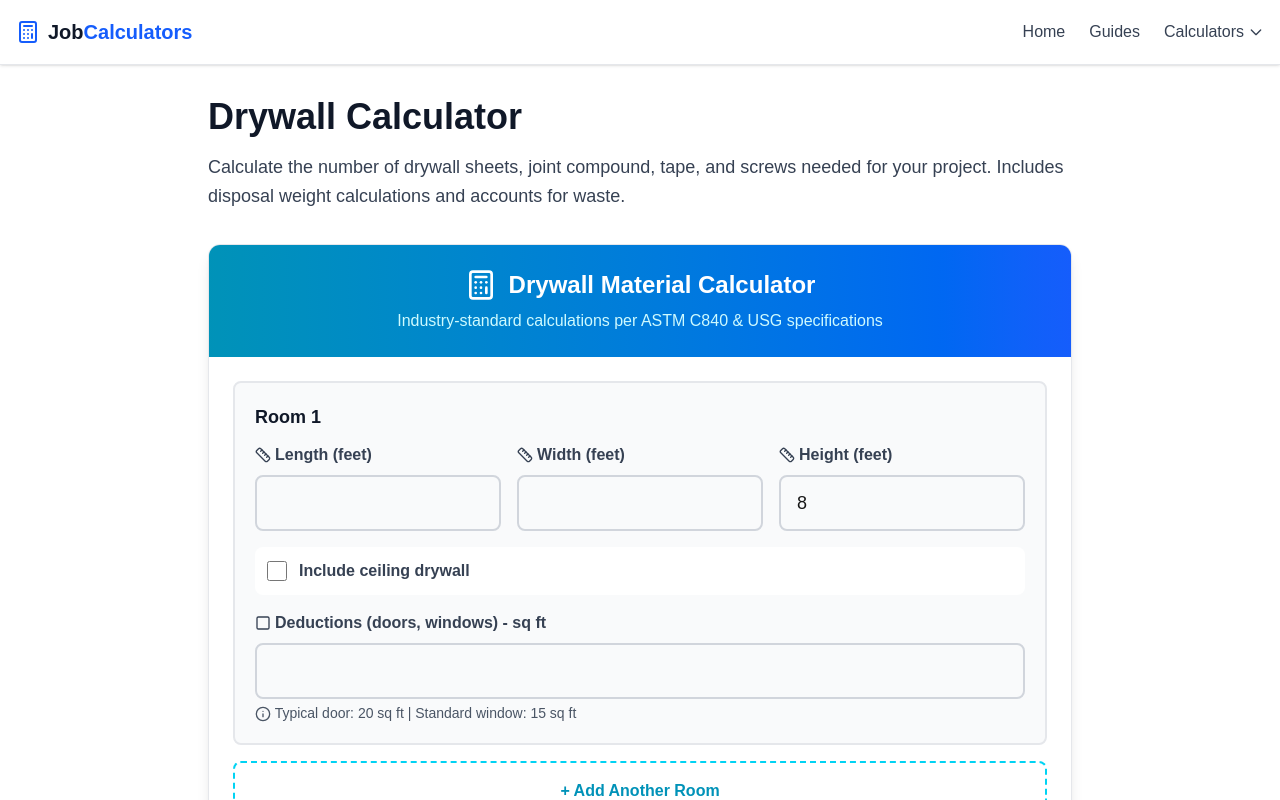
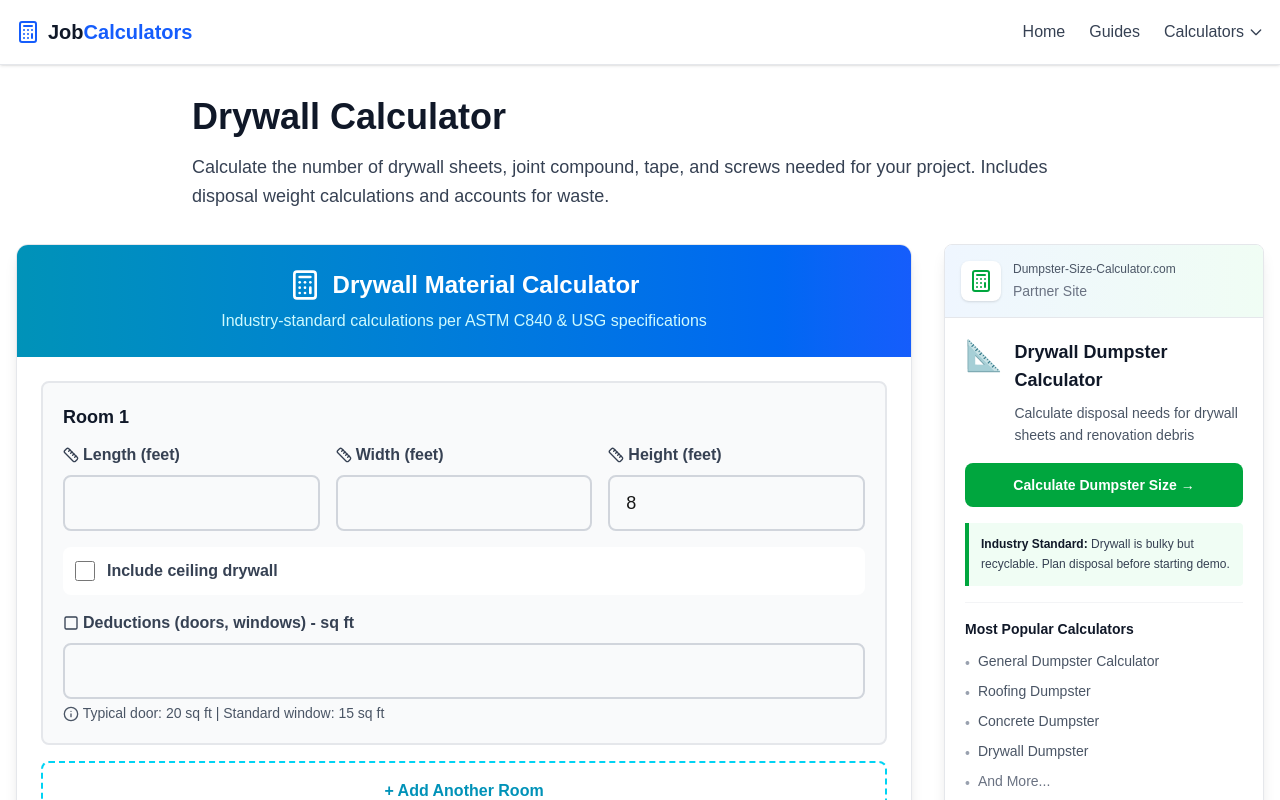
Before and after one commit to modernsitebuilders/remodelcalculators-public, a Next.js app: page /drywall-calculator in a window 1280 px wide. Shown: the top 800 px of the page. Built offline with nearby package versions, Linux system fonts and the light colour scheme.

Commit message:
promos/sidebar

```diff
--- a/src/app/concrete-calculator/page.js
+++ b/src/app/concrete-calculator/page.js
@@ -2,6 +2,7 @@ import { getCalculatorData } from '@/data/calculatorData';
 import ConcreteCalculator from '@/components/calculators/ConcreteCalculator';
 import CalculatorBlogLink from '@/components/blog/CalculatorBlogLink';
 import { generateCalculatorSchema, generateCalculatorBreadcrumbSchema } from '@/utils/calculator-schema';
+import DumpsterSidebar from '@/components/sidebar/DumpsterSidebar';
 
 export async function generateMetadata() {
   const data = getCalculatorData('concrete-calculator');
@@ -48,12 +49,18 @@ export default function ConcreteCalculatorPage() {
         dangerouslySetInnerHTML={{ __html: JSON.stringify(breadcrumbSchema) }}
       />
 
-      <div className="container mx-auto px-4 py-8 max-w-4xl">
-        <div className="mb-8">
+      <div className="container mx-auto px-4 py-8">
+        {/* Header - Centered */}
+        <div className="mb-8 max-w-4xl mx-auto">
           <h1 className="text-4xl font-bold mb-4 text-gray-900">{data.h1}</h1>
           <p className="text-lg text-gray-700 leading-relaxed">{data.intro}</p>
         </div>
 
+        {/* Flex Layout: Calculator centered + Sidebar in remaining space */}
+        <div className="flex flex-col lg:flex-row gap-8 max-w-7xl mx-auto">
+
+          {/* Calculator - Centered, takes remaining space but max-w-4xl */}
+          <div className="flex-1 max-w-4xl lg:mx-auto">
             <ConcreteCalculator />
 
             <CalculatorBlogLink
@@ -76,6 +83,15 @@ export default function ConcreteCalculatorPage() {
               <p className="text-gray-700">{data.howToUse.additionalInfo.content}</p>
             </div>
           </div>
+
+          {/* Sidebar - Fixed narrow width, vertical rectangle */}
+          <div className="w-full lg:w-80 flex-shrink-0">
+            <div className="lg:sticky lg:top-8">
+              <DumpsterSidebar calculatorType="concrete" />
+            </div>
+          </div>
+        </div>
+      </div>
     </>
   );
 }
--- a/src/app/drywall-calculator/page.js
+++ b/src/app/drywall-calculator/page.js
@@ -2,6 +2,7 @@ import { getCalculatorData } from '@/data/calculatorData';
 import DrywallCalculator from '@/components/calculators/DrywallCalculator';
 import CalculatorBlogLink from '@/components/blog/CalculatorBlogLink';
 import { generateCalculatorSchema, generateCalculatorBreadcrumbSchema } from '@/utils/calculator-schema';
+import DumpsterSidebar from '@/components/sidebar/DumpsterSidebar';
 
 export async function generateMetadata() {
   const data = getCalculatorData('drywall-calculator');
@@ -48,12 +49,18 @@ export default function DrywallCalculatorPage() {
         dangerouslySetInnerHTML={{ __html: JSON.stringify(breadcrumbSchema) }}
       />
 
-      <div className="container mx-auto px-4 py-8 max-w-4xl">
-        <div className="mb-8">
+      <div className="container mx-auto px-4 py-8">
+        {/* Header - Centered */}
+        <div className="mb-8 max-w-4xl mx-auto">
           <h1 className="text-4xl font-bold mb-4 text-gray-900">{data.h1}</h1>
           <p className="text-lg text-gray-700 leading-relaxed">{data.intro}</p>
         </div>
 
+        {/* Flex Layout: Calculator centered + Sidebar in remaining space */}
+        <div className="flex flex-col lg:flex-row gap-8 max-w-7xl mx-auto">
+
+          {/* Calculator - Centered, takes remaining space but max-w-4xl */}
+          <div className="flex-1 max-w-4xl lg:mx-auto">
             <DrywallCalculator />
 
             <CalculatorBlogLink
@@ -76,6 +83,15 @@ export default function DrywallCalculatorPage() {
               <p className="text-gray-700">{data.howToUse.additionalInfo.content}</p>
             </div>
           </div>
+
+          {/* Sidebar - Fixed narrow width, vertical rectangle */}
+          <div className="w-full lg:w-80 flex-shrink-0">
+            <div className="lg:sticky lg:top-8">
+              <DumpsterSidebar calculatorType="drywall" />
+            </div>
+          </div>
+        </div>
+      </div>
     </>
   );
 }
--- /dev/null
+++ b/src/components/layout/Sidebar.jsx
@@ -0,0 +1,12 @@
+export default function Sidebar({ children, position = 'right' }) {
+  const positionClasses = {
+    right: 'lg:order-2',
+    left: 'lg:order-1'
+  };
+
+  return (
+    <aside className={`lg:col-span-1 space-y-6 ${positionClasses[position]}`}>
+      {children}
+    </aside>
+  );
+}
--- /dev/null
+++ b/src/components/sidebar/DumpsterSidebar.jsx
@@ -0,0 +1,154 @@
+'use client';
+
+import { ExternalLink, Calculator } from 'lucide-react';
+
+/**
+ * Smart sidebar that links to dumpster-size-calculator.com
+ * Routes to specific calculators for roofing, concrete, and drywall pages
+ * Routes to main site for all other pages
+ */
+export default function DumpsterSidebar({ calculatorType = 'general' }) {
+  // Define routing logic
+  const getDestination = () => {
+    const baseUrl = 'https://dumpster-size-calculator.com';
+    const utmBase = 'utm_source=jobcalculators&utm_medium=sidebar';
+
+    switch(calculatorType) {
+      case 'roofing':
+        return {
+          url: `${baseUrl}/roofing-dumpster-calculator?${utmBase}&utm_campaign=roofing-calculator`,
+          title: 'Roofing Dumpster Calculator',
+          description: 'Calculate exact dumpster size for shingle and roofing debris removal',
+          highlight: 'Roofing projects generate 40-80 lbs per square. Proper sizing prevents overage fees.',
+          icon: '🏠'
+        };
+
+      case 'concrete':
+        return {
+          url: `${baseUrl}/concrete-dumpster-calculator?${utmBase}&utm_campaign=concrete-calculator`,
+          title: 'Concrete Dumpster Calculator',
+          description: 'Heavy materials require specialized containers. Calculate your needs.',
+          highlight: 'Concrete weighs 4,000 lbs/yard. Weight limits apply—calculate before ordering.',
+          icon: '🏗️'
+        };
+
+      case 'drywall':
+        return {
+          url: `${baseUrl}/drywall-dumpster-calculator?${utmBase}&utm_campaign=drywall-calculator`,
+          title: 'Drywall Dumpster Calculator',
+          description: 'Calculate disposal needs for drywall sheets and renovation debris',
+          highlight: 'Drywall is bulky but recyclable. Plan disposal before starting demo.',
+          icon: '📐'
+        };
+
+      default:
+        return {
+          url: `${baseUrl}?${utmBase}&utm_campaign=${calculatorType}`,
+          title: 'Dumpster Size Calculator',
+          description: 'Calculate perfect dumpster size for your project waste',
+          highlight: 'Proper container sizing reduces costs and prevents project delays.',
+          icon: '🗑️'
+        };
+    }
+  };
+
+  const destination = getDestination();
+
+  return (
+    <div className="bg-white rounded-lg shadow-lg border border-gray-200 overflow-hidden">
+      {/* Header */}
+      <div className="bg-gradient-to-r from-blue-50 to-green-50 border-b border-gray-200 p-4">
+        <div className="flex items-start gap-3">
+          <div className="bg-white rounded-lg p-2 shadow-sm">
+            <Calculator className="w-6 h-6 text-green-600" />
+          </div>
+          <div className="flex-1">
+            <div className="text-xs text-gray-600 font-medium mb-1">
+              Dumpster-Size-Calculator.com
+            </div>
+            <div className="text-sm text-gray-500">
+              Partner Site
+            </div>
+          </div>
+        </div>
+      </div>
+
+      {/* Content */}
+      <div className="p-5">
+        {/* Calculator Icon & Title */}
+        <div className="flex items-start gap-3 mb-4">
+          <span className="text-3xl">{destination.icon}</span>
+          <div className="flex-1">
+            <h3 className="font-bold text-gray-900 text-lg mb-2">
+              {destination.title}
+            </h3>
+            <p className="text-sm text-gray-600 leading-relaxed">
+              {destination.description}
+            </p>
+          </div>
+        </div>
+
+        {/* CTA Button */}
+        <a
+          href={destination.url}
+          target="_blank"
+          rel="noopener noreferrer"
+          className="block w-full bg-green-600 hover:bg-green-700 text-white font-semibold py-3 px-4 rounded-lg transition-colors text-center text-sm group mb-4"
+        >
+          <span className="flex items-center justify-center gap-2">
+            Calculate Dumpster Size →
+          </span>
+        </a>
+
+        {/* Key Highlight */}
+        <div className="bg-green-50 border-l-4 border-green-600 p-3 rounded-r mb-4">
+          <p className="text-xs text-gray-700 leading-relaxed">
+            <strong className="text-gray-900">Industry Standard:</strong> {destination.highlight}
+          </p>
+        </div>
+
+        {/* Most Popular Calculators */}
+        <div className="border-t border-gray-100 pt-4">
+          <h4 className="font-semibold text-gray-900 text-sm mb-3">
+            Most Popular Calculators
+          </h4>
+          <ul className="space-y-2 text-sm text-gray-600">
+            <li className="flex items-start gap-2">
+              <span className="text-gray-400 mt-0.5">•</span>
+              <a href={`https://dumpster-size-calculator.com?utm_source=jobcalculators&utm_medium=sidebar&utm_campaign=${calculatorType}-list`} target="_blank" rel="noopener noreferrer" className="hover:text-green-600 transition-colors">
+                General Dumpster Calculator
+              </a>
+            </li>
+            <li className="flex items-start gap-2">
+              <span className="text-gray-400 mt-0.5">•</span>
+              <a href={`https://dumpster-size-calculator.com/roofing-dumpster-calculator?utm_source=jobcalculators&utm_medium=sidebar&utm_campaign=${calculatorType}-list`} target="_blank" rel="noopener noreferrer" className="hover:text-green-600 transition-colors">
+                Roofing Dumpster
+              </a>
+            </li>
+            <li className="flex items-start gap-2">
+              <span className="text-gray-400 mt-0.5">•</span>
+              <a href={`https://dumpster-size-calculator.com/concrete-dumpster-calculator?utm_source=jobcalculators&utm_medium=sidebar&utm_campaign=${calculatorType}-list`} target="_blank" rel="noopener noreferrer" className="hover:text-green-600 transition-colors">
+                Concrete Dumpster
+              </a>
+            </li>
+            <li className="flex items-start gap-2">
+              <span className="text-gray-400 mt-0.5">•</span>
+              <a href={`https://dumpster-size-calculator.com/drywall-dumpster-calculator?utm_source=jobcalculators&utm_medium=sidebar&utm_campaign=${calculatorType}-list`} target="_blank" rel="noopener noreferrer" className="hover:text-green-600 transition-colors">
+                Drywall Dumpster
+              </a>
+            </li>
+            <li className="flex items-start gap-2">
+              <span className="text-gray-400 mt-0.5">•</span>
+              <span className="text-gray-500">And More...</span>
+            </li>
+          </ul>
+        </div>
+
+        {/* Footer */}
+        <div className="text-center text-xs text-gray-500 mt-4 pt-4 border-t border-gray-100">
+          Free • No Login Required
+        </div>
+      </div>
+    </div>
+  );
+}
```
Also changed, not shown: src/app/roofing-calculator/page.js (+19 -2 lines). Lines whose indentation alone changed are shown as unchanged.
